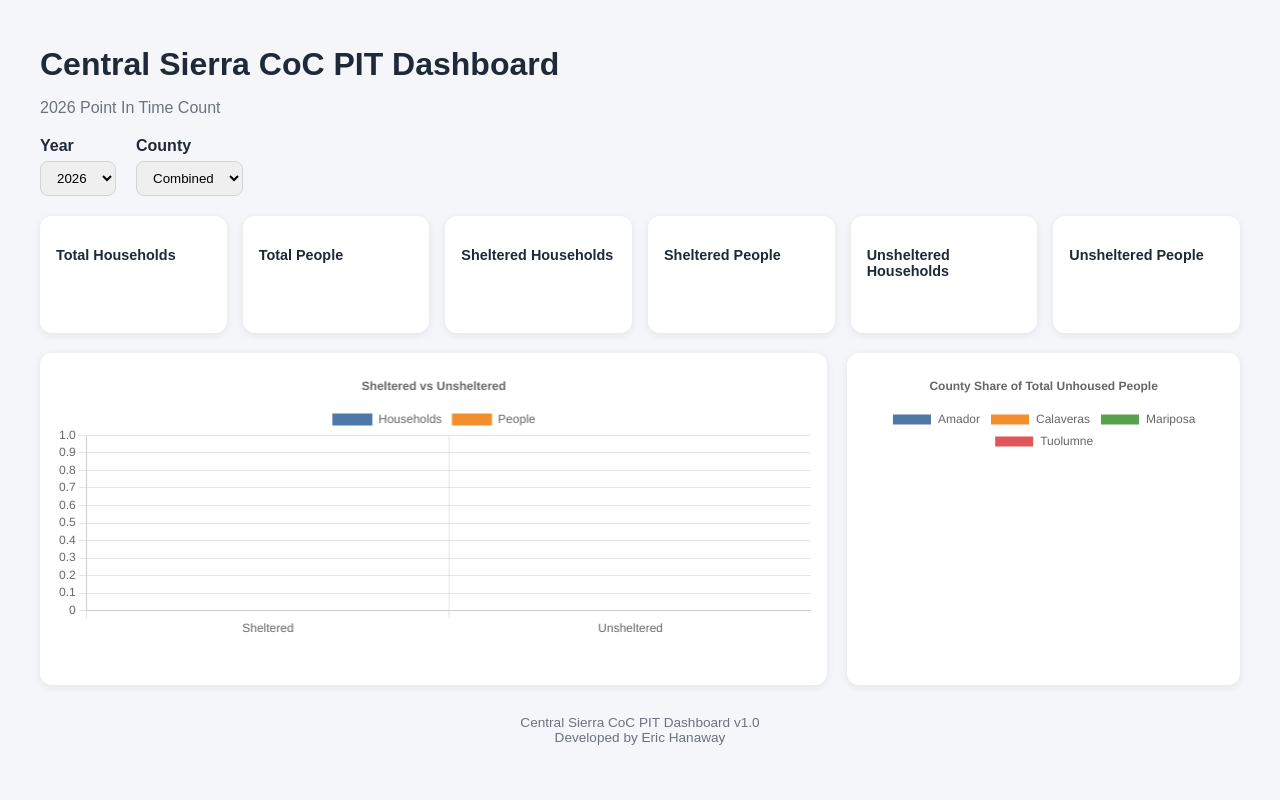
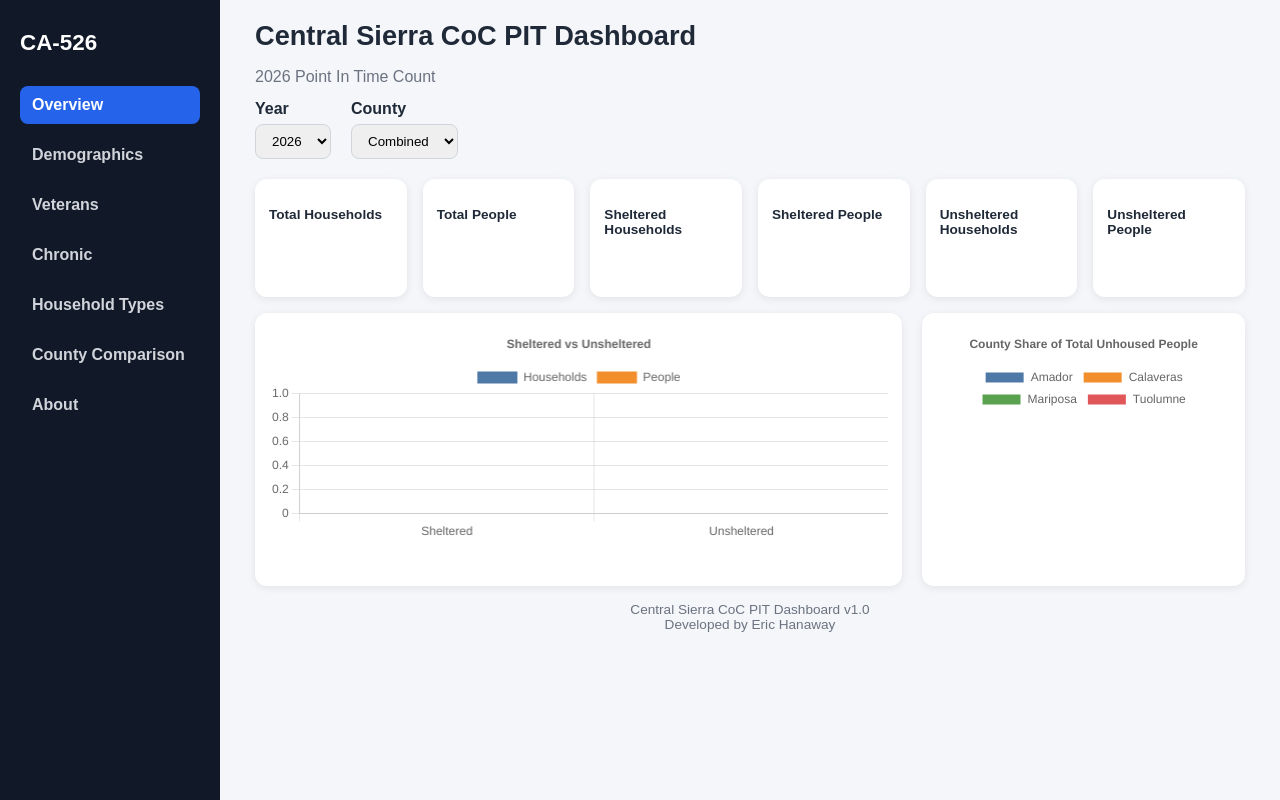
Before and after one commit to erichanaway/coc-pit-dashboard, a website built with Vite: page index.html in a window 1280 px wide. Built offline with nearby package versions, Linux system fonts and the light colour scheme; files whose address does not match are found by name; what xlsx would draw is missing.

Commit message:
Release CoC PIT Dashboard v1.1 with sidebar nav

```diff
--- a/src/main.js
+++ b/src/main.js
@@ -9,7 +9,23 @@ let compositionChart;
 let countyDonutChart;
 
 document.querySelector('#app').innerHTML = `
-  <div class="dashboard">
+  <div class="app-layout">
+
+    <aside class="sidebar">
+      <h2>CA-526</h2>
+      <nav>
+        <a class="active" href="#">Overview</a>
+        <a href="#">Demographics</a>
+        <a href="#">Veterans</a>
+        <a href="#">Chronic</a>
+        <a href="#">Household Types</a>
+        <a href="#">County Comparison</a>
+        <a href="#">About</a>
+      </nav>
+    </aside>
+
+    <main class="dashboard">
+
     <h1>Central Sierra CoC PIT Dashboard</h1>
 
     <p class="subtitle">
@@ -85,6 +101,8 @@ document.querySelector('#app').innerHTML = `
      Central Sierra CoC PIT Dashboard v1.0<br>
      Developed by Eric Hanaway
     </div>
+
+  </main>
 
   </div>
 `;
--- a/src/style.css
+++ b/src/style.css
@@ -6,16 +6,18 @@ body {
 }
 
 .dashboard {
-  padding: 25px 40px;
+  padding: 20px 35px;
 }
 
 h1 {
-  margin-bottom: 10px;
+  margin-top: 0;
+  margin-bottom: 6px;
+  font-size: 1.7rem;
 }
 
 .subtitle {
   color: #6b7280;
-  margin-bottom: 20px;
+  margin-bottom: 14px;
 }
 
 .card {
@@ -23,16 +25,16 @@ h1 {
   flex-direction: column;
   justify-content: space-between;
   background: white;
-  padding: 16px;
+  padding: 14px;
   border-radius: 12px;
   box-shadow: 0 2px 8px rgba(0,0,0,0.08);
-  min-height: 85px;
+  min-height: 90px;
 }
 
 .controls {
   display: flex;
   gap: 20px;
-  margin-bottom: 18px;
+  margin-bottom: 14px;
   align-items: center;
 }
 
@@ -58,39 +60,77 @@ select {
 
 .card p {
   font-weight: bold;
-  margin-top: 8px;
+  margin-top: 6px;
   margin-bottom: 0;
-  font-size: 2.4rem;
+  font-size: 2.1rem;
 }
 
 .chart-card {
   background: white;
-  padding: 16px;
+  padding: 14px;
   border-radius: 12px;
   box-shadow: 0  2px 8px rgba(0,0,0,0.08);
-  height: 300px;
+  height: 245px;
 }
 
 .charts-grid {
   display: grid;
   grid-template-columns: 2fr 1fr;
   gap: 20px;
-  margin-top: 20px;
+  margin-top: 16px;
 }
 
 .card h3 {
-  font-size: 0.9rem;
-  margin-bottom: 8px;
+  font-size: 0.85rem;
+  margin-bottom: 6px;
 }
 
 .chart-card canvas {
-  max-height: 270px;
+  max-height: 215px;
 }
 
 .footer {
   text-align: center;
   color: #6b7280;
   font-size: 0.85rem;
-  margin-top: 30px;
-  padding-bottom: 20px;
+  margin-top: 16px;
+  padding-bottom: 8px;
 }
+
+.app-layout {
+  display: grid;
+  grid-template-columns: 220px 1fr;
+  min-height: 100vh;
+}
+
+.sidebar {
+  background-color: #111827;
+  color: white;
+  padding: 30px 20px;
+}
+
+.sidebar h2 {
+  margin-top: 0;
+  margin-bottom: 30px;
+  font-size: 1.4rem;
+}
+
+.sidebar nav {
+  display: flex;
+  flex-direction: column;
+  gap: 12px;
+}
+
+.sidebar a {
+  color: #d1d5db;
+  text-decoration: none;
+  padding: 10px 12px;
+  border-radius: 8px;
+  font-weight: bold;
+}
+
+.sidebar a:hover,
+.sidebar a.active {
+  background: #2563eb;
+  color: white;
+}
```
Also changed, not shown: 1 other file.
